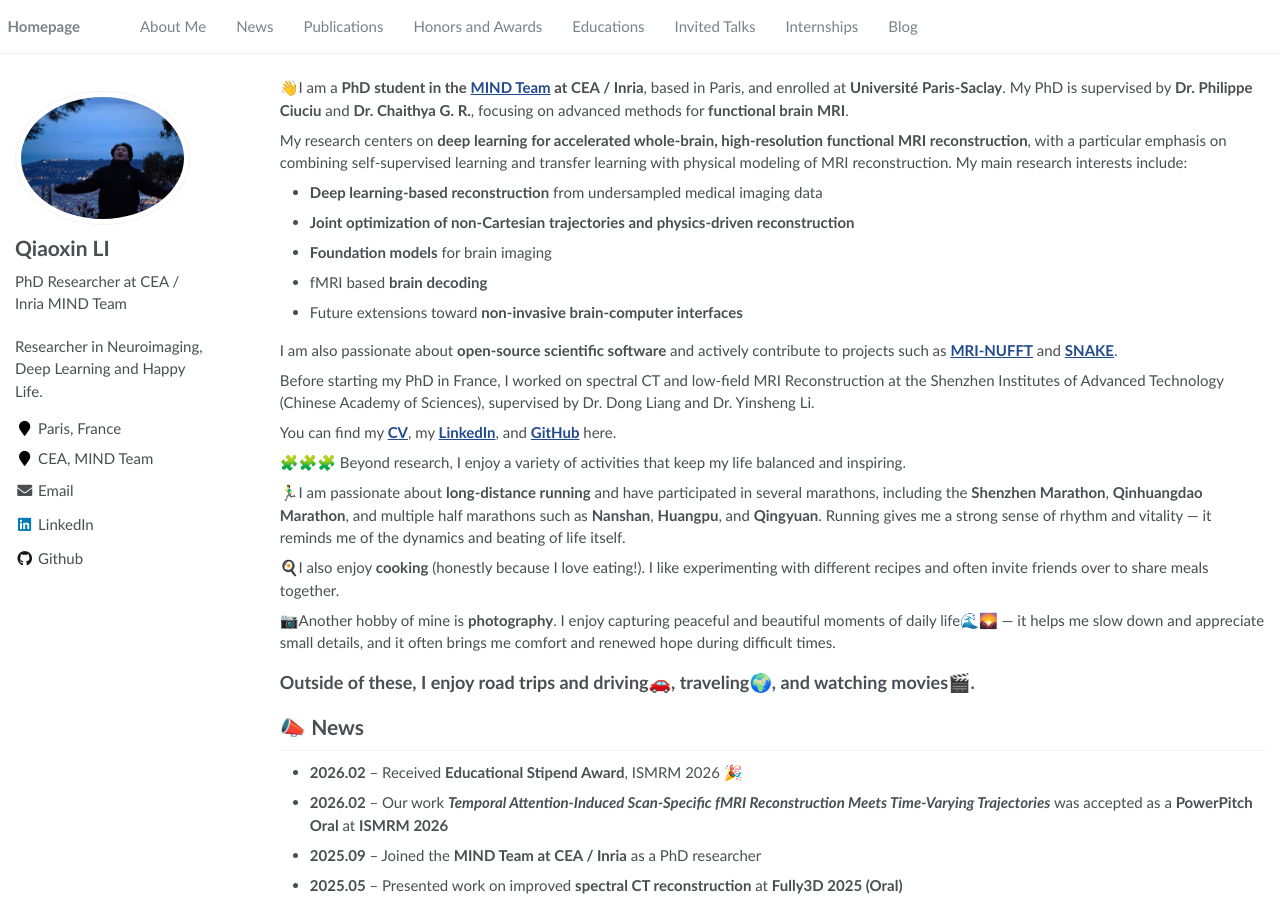
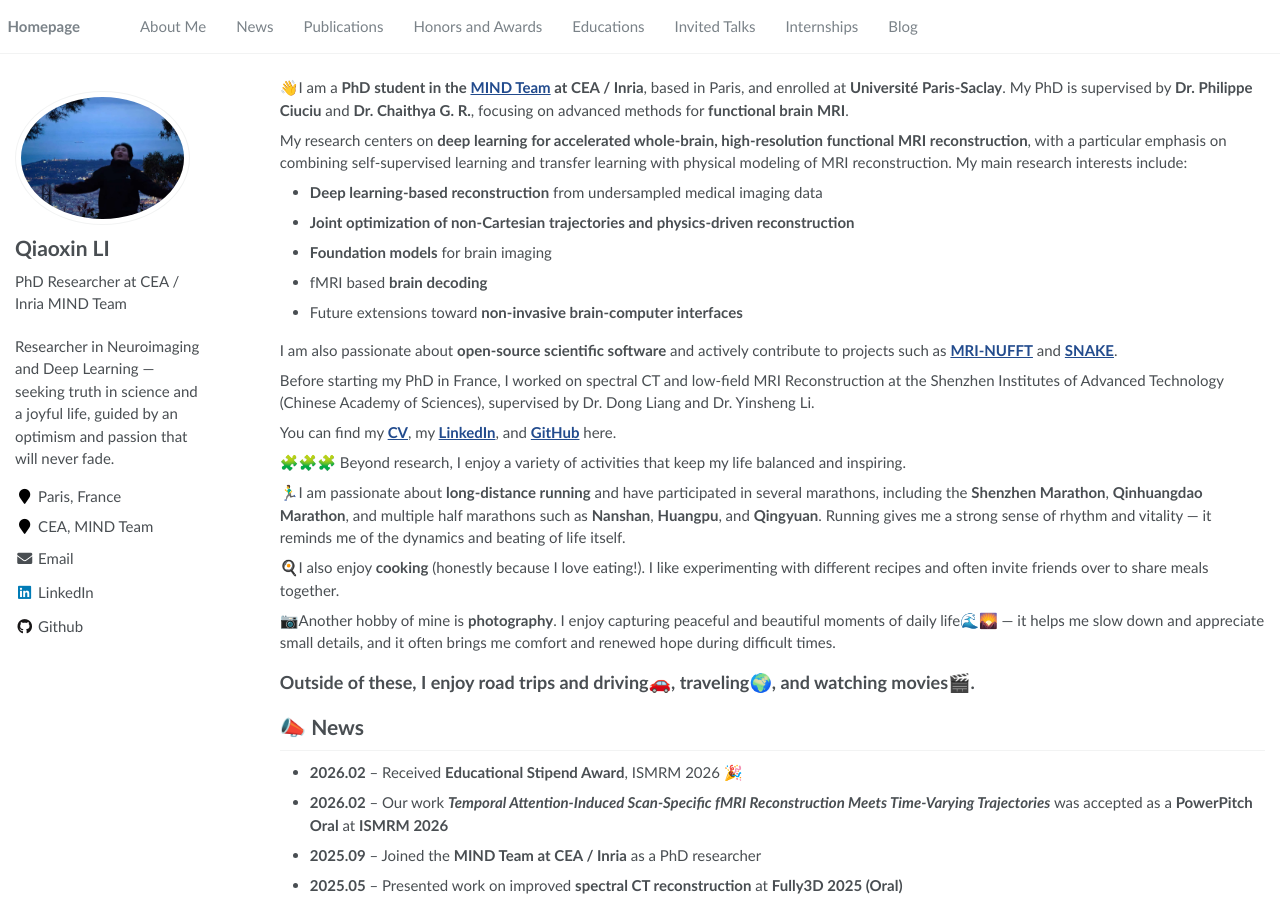
Before and after one commit to Chennono/chennono.github.io, a Jekyll site: the page built from _pages/about.md, in a window 1280 px wide and 900 px high. Built offline with Jekyll 4.4.1, drawn with Linux system fonts in a browser that asks for light colours.

Commit message:
Update description

```diff
--- a/_config.yml
+++ b/_config.yml
@@ -7,7 +7,7 @@
 
 # Site Settings
 title                    : "Qiaoxin LI"
-description              : "Researcher in Neuroimaging, Deep Learning and Happy Life."
+description              : "Researcher in Neuroimaging and Deep Learning — seeking truth in science and a joyful life, guided by an optimism and passion that will never fade."
 repository               : "joosenli/joosenli.github.io"
 url                      : "https://joosenli.github.io"
 baseurl                  : "" # the subpath of /blog
```
